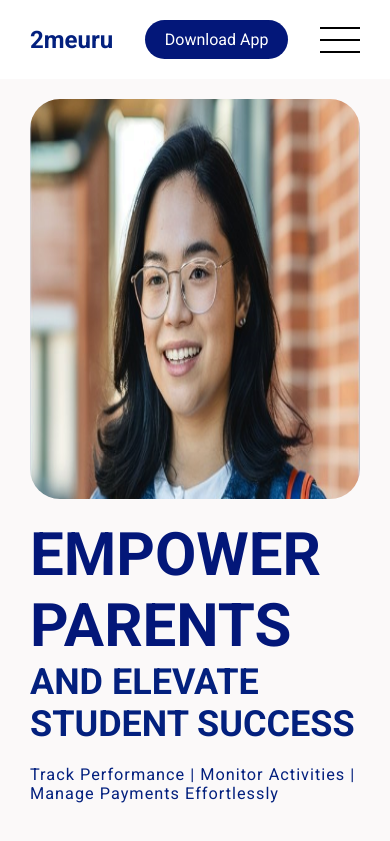
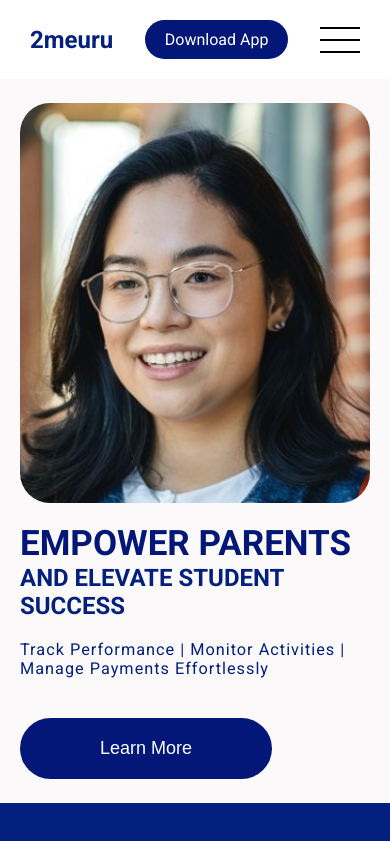
Before and after one commit to Orisabiyi/2meuru, a React (Vite) app: page / in a window 390 px wide. Shown: the top 841 px of the page. Built offline with nearby package versions, Linux system fonts and the light colour scheme.

Commit message:
mobile view: style header

```diff
--- a/src/components/Header.module.css
+++ b/src/components/Header.module.css
@@ -73,7 +73,7 @@
 @media only screen and (max-width: 37.5em) {
   .header {
     flex-direction: column;
-    padding: 2rem 3rem;
+    padding: 2rem;
   }
 
   .header div {
@@ -88,4 +88,16 @@
   .header img {
     transform: translateY(-5rem);
   }
+
+  .header span:nth-of-type(1) {
+    font-size: 3.5rem;
+  }
+
+  .header span:nth-of-type(2) {
+    font-size: 2.4rem;
+  }
+
+  .header img {
+    object-fit: cover;
+  }
 }
```
